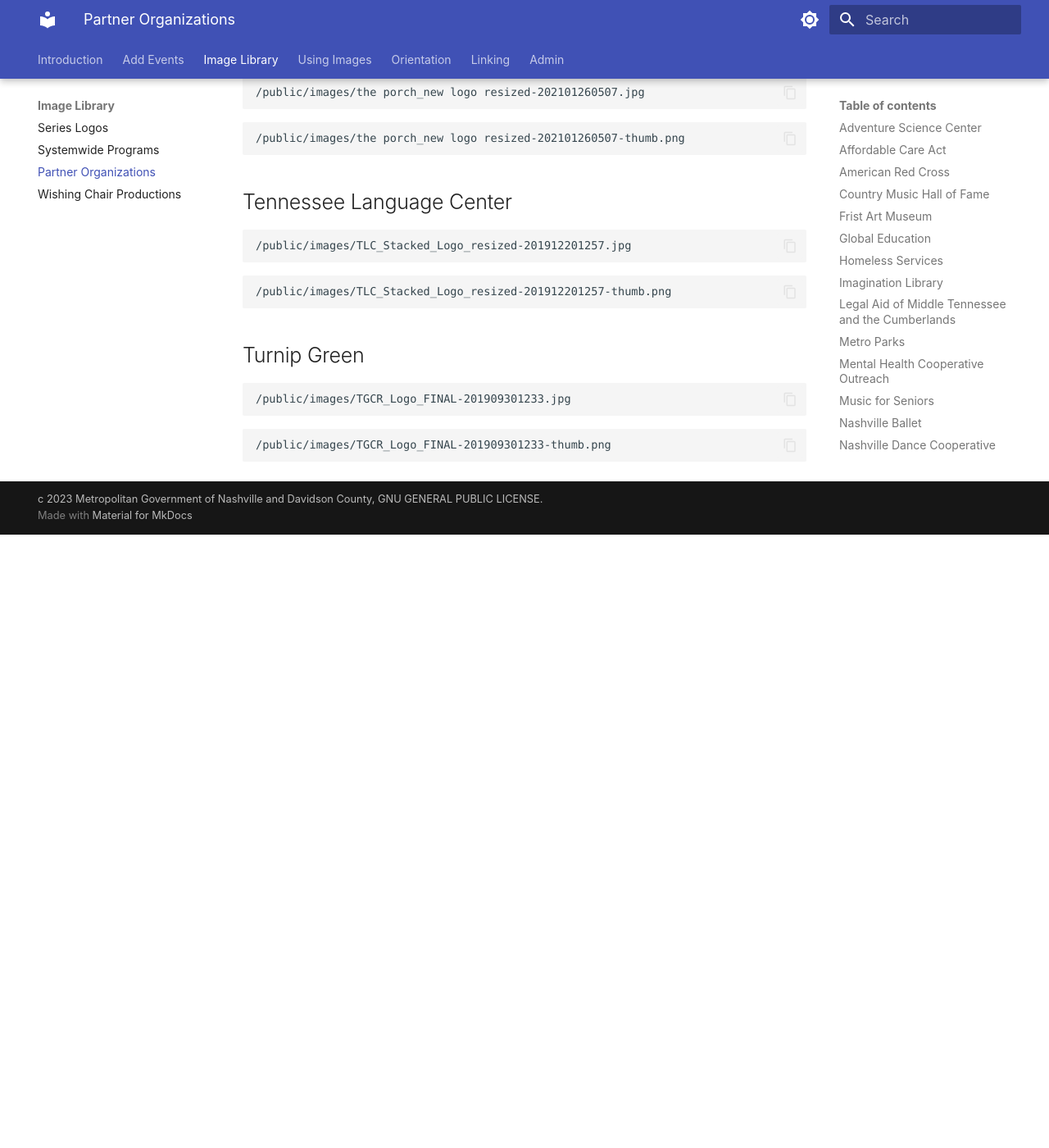
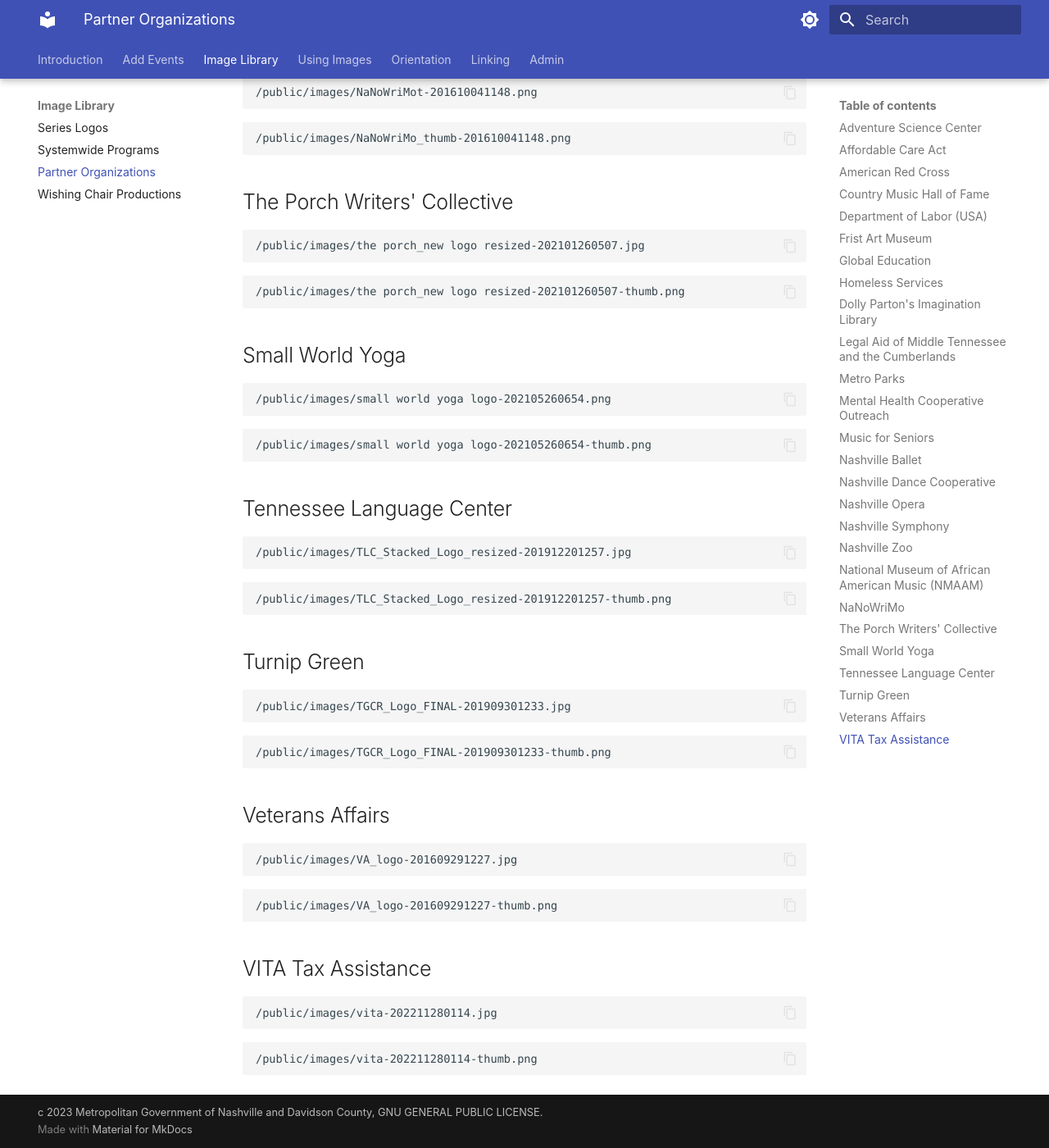
Before and after one commit to Nashville-Public-Library/bedework-docs, an MkDocs documentation site: the page built from docs/image-library/partner-organizations.md, in a window 1280 px wide and 1400 px high, scrolled down 3781 px. Shown: the whole window at 82% size. Built offline with MkDocs 1.6.1 and Material for MkDocs 9.7.7, drawn with Linux system fonts in a browser that asks for light colours; before the commit the page ends 4433 px from its top, so only the background shows below that; some of the changed text lies outside the part shown.

Commit message:
shuffling partner orgs

````diff
--- a/docs/image-library/partner-organizations.md
+++ b/docs/image-library/partner-organizations.md
@@ -45,6 +45,16 @@ title: Partner Organizations
 /public/images/Country_Music_Hall_of_Fame_logo_resized-201912200315-thumb.png
 ```
 
+## Department of Labor (USA)
+
+```text
+/public/images/DOL-logo-202410021038.png
+```
+
+```text
+/public/images/DOL-logo-202410021038-thumb.png
+```
+
 ## Frist Art Museum
 
 ```
@@ -75,7 +85,7 @@ title: Partner Organizations
 /public/images/OHS-Black-202407110113-thumb.png
 ```
 
-## Imagination Library
+## Dolly Parton's Imagination Library
 
 ```
 /public/images/Imgaination Library Small-201810100124.jpg
@@ -205,6 +215,16 @@ title: Partner Organizations
 /public/images/the porch_new logo resized-202101260507-thumb.png
 ```
 
+## Small World Yoga
+
+```
+/public/images/small world yoga logo-202105260654.png
+```
+
+```
+/public/images/small world yoga logo-202105260654-thumb.png
+```
+
 ## Tennessee Language Center
 
 ```text
@@ -224,3 +244,23 @@ title: Partner Organizations
 ```text
 /public/images/TGCR_Logo_FINAL-201909301233-thumb.png
 ```
+
+## Veterans Affairs
+
+```text
+/public/images/VA_logo-201609291227.jpg
+```
+
+```text
+/public/images/VA_logo-201609291227-thumb.png
+```
+
+## VITA Tax Assistance
+
+```text
+/public/images/vita-202211280114.jpg
+```
+
+```text
+/public/images/vita-202211280114-thumb.png
+```
````
Also changed, not shown: docs/image-library/series-logos.md (+0 -30 lines).
